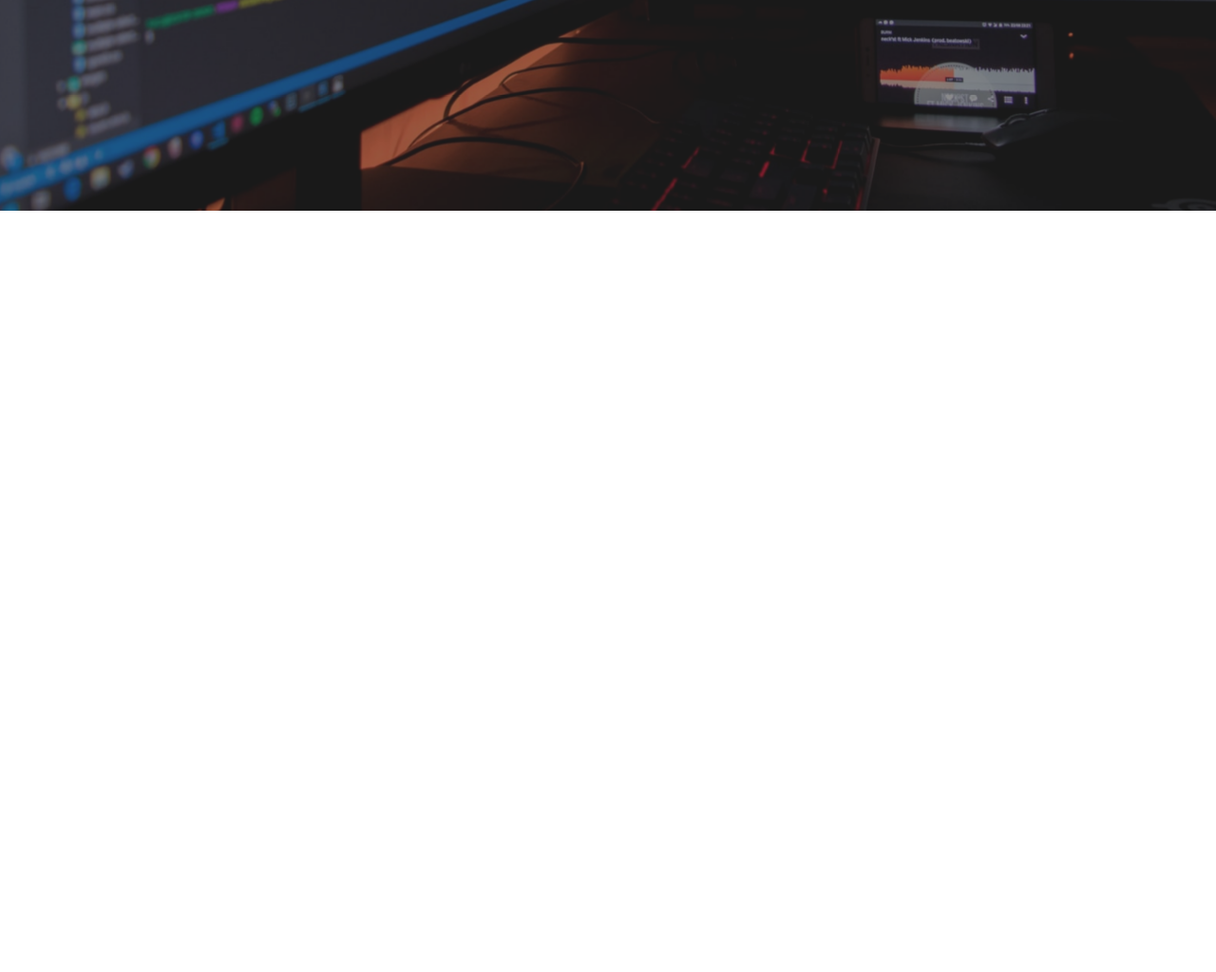
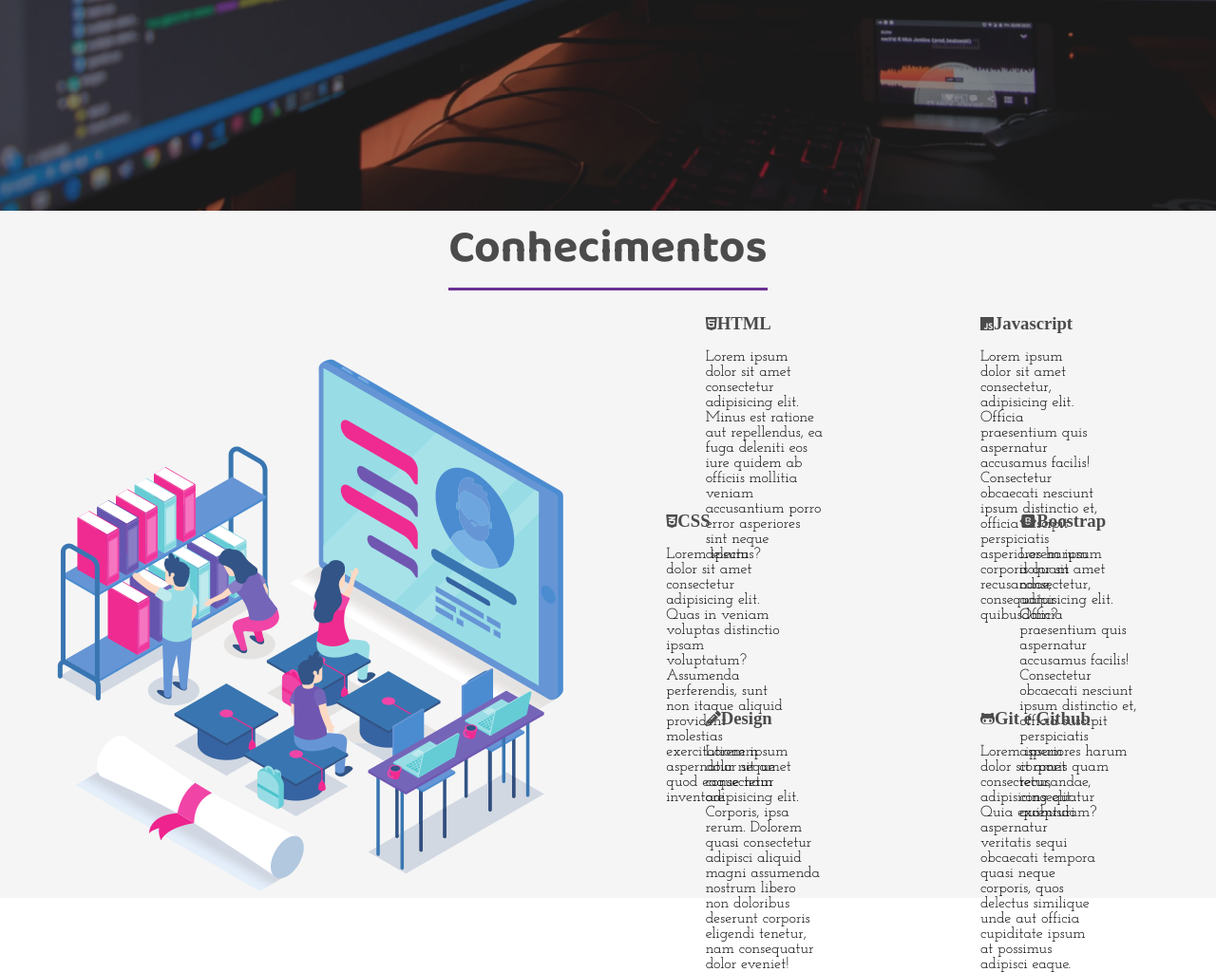
Before and after one commit to Mrtorugo/portfolio, a plain HTML site: page index.html in a window 1280 px wide. Shown: the part 578-1602 px from the top of the page at 95% size. Before the commit the page ends 800 px from the top, so only its background shows below. Drawn offline with Linux system fonts and the light colour scheme; a web font is replaced by a local one.

Commit message:
:package: conhecimentos

```diff
--- a/index.html
+++ b/index.html
@@ -34,7 +34,7 @@
             </div>
         </header>
 
-        <div class="sidebar">
+        <aside class="sidebar">
             <nav>
                 <ul class="menu">
                     <li class="menu-item"><a href="#" class="menu-link">Home</a></li>
@@ -49,7 +49,83 @@
                 <a href="https://github.com/Mrtorugo"><i class="fab fa-github-alt"></i></a>
                 <a href="https://twitter.com/vhugoqwq"><i class="fab fa-twitter"></i></a>
             </div>
-        </div>
+        </aside>
+
+       <section class="sessao-conhecimentos">
+           <div class=""></div>
+           <div class="sessao-header">
+               <h1>Conhecimentos</h1>
+           </div>
+           <div class="conhecimentos">
+               <div class="conhecimento">
+                   <div class="conhecimento-header">
+                       <i class="fab fa-html5"></i>
+                       <h3>HTML</h3>
+                   </div>
+                   <div class="conhecimento-text">
+                       <p>Lorem ipsum dolor sit amet consectetur adipisicing elit. Minus est ratione aut repellendus, ea fuga deleniti eos iure quidem ab officiis mollitia veniam accusantium porro error asperiores sint neque delectus?</p>
+                   </div>
+               </div>
+
+
+               <div class="conhecimento">
+                   <div class="conhecimento-header">
+                       <i class="fab fa-css3-alt"></i>
+                       <h3>CSS</h3>
+                   </div>
+                   <div class="conhecimento-text">
+                       <p>Lorem ipsum dolor sit amet consectetur adipisicing elit. Quas in veniam voluptas distinctio ipsam voluptatum? Assumenda perferendis, sunt non itaque aliquid provident molestias exercitationem aspernatur neque quod eaque nam inventore.</p>
+                   </div>
+               </div>
+
+
+               <div class="conhecimento">
+                   <div class="conhecimento-header">
+                       <i class="fas fa-pencil-alt"></i>
+                       <h3>Design</h3>
+                   </div>
+                   <div class="conhecimento-text">
+                       <p>Lorem ipsum dolor sit amet consectetur adipisicing elit. Corporis, ipsa rerum. Dolorem quasi consectetur adipisci aliquid magni assumenda nostrum libero non doloribus deserunt corporis eligendi tenetur, nam consequatur dolor eveniet!</p>
+                   </div>
+               </div>
+
+
+               <div class="conhecimento">
+                   <div class="conhecimento-header">
+                       <i class="fab fa-js"></i>
+                       <h3>Javascript</h3>
+                   </div>
+                   <div class="conhecimento-text">
+                       <p>Lorem ipsum dolor sit amet consectetur, adipisicing elit. Officia praesentium quis aspernatur accusamus facilis! Consectetur obcaecati nesciunt ipsum distinctio et, officia suscipit perspiciatis asperiores harum corporis quam recusandae, consequatur quibusdam?</p>
+                   </div>
+               </div>
+
+
+               <div class="conhecimento">
+                   <div class="conhecimento-header">
+                       <i class="fab fa-bootstrap "></i>
+                       <h3>Boostrap</h3>
+                   </div>
+                   <div class="conhecimento-text">
+                       <p>Lorem ipsum dolor sit amet consectetur, adipisicing elit. Officia praesentium quis aspernatur accusamus facilis! Consectetur obcaecati nesciunt ipsum distinctio et, officia suscipit perspiciatis asperiores harum corporis quam recusandae, consequatur quibusdam? </p>
+                   </div>
+               </div>
+
+
+               <div class="conhecimento">
+                   <div class="conhecimento-header">
+                       <i class="fab fa-github-alt"></i>
+                       <h3>Git e Github</h3>
+                   </div>
+                   <div class="conhecimento-text">
+                       <p>Lorem ipsum dolor sit amet consectetur, adipisicing elit. Quia excepturi aspernatur veritatis sequi obcaecati tempora quasi neque corporis, quos delectus similique unde aut officia cupiditate ipsum at possimus adipisci eaque.</p>
+                   </div>
+               </div>
+               <div class=".conhecimentos-img-wrapper">
+                   <img src="imagens/dev.png" alt="imagem conhecimento">
+               </div>
+           </div>
+       </section>
 
     </div>
 
--- a/style.css
+++ b/style.css
@@ -206,6 +206,104 @@ header{
     background-color: #a044ff;
 }
 
+
+.conhecimentos{
+    display: grid;
+    grid-template-columns: repeat(16, 1fr);
+    grid-template-rows: repeat(6, 6rem);
+    row-gap: .5rem;
+}
+
+
+
+.conhecimento:nth-child(1){
+    grid-column: 4 / 7;
+    grid-row: 1 / 3;
+}
+
+.conhecimento:nth-child(2){
+    grid-column: 3 / 6;
+    grid-row: 3 / 5;
+}
+
+.conhecimento:nth-child(3){
+    grid-column: 4 / 7;
+    grid-row: 5 / -1;
+}
+
+.conhecimento:nth-child(4){
+    grid-column: 11 / 14;
+    grid-row: 1 / 3;
+}
+
+.conhecimento:nth-child(5){
+    grid-column: 12 / 15;
+    grid-row: 3 / 5;
+}
+
+.conhecimento:nth-child(6){
+    grid-column: 11 / 14;
+    grid-row: 5 / -1;
+}
+
+.sessao-conhecimentos{
+    background-color: #f5f5f5;
+
+
+}
+
+.sessao-header{
+    display: flex;
+    align-items: center;
+    justify-content: center;
+}
+
+.sessao-header h1{
+    font-family: var(--font-primary);
+    font-size: 3rem;
+    color: #4b4b4b;
+    border-bottom: solid 3px #6a3093;
+    margin-bottom: 1.5rem;
+}
+
+.conhecimento-header{
+    display: flex;
+    align-items: center;
+    color: #4b4b4b;
+
+}
+
+.conhecimentos-header i{
+    font-size: 2.5rem;
+}
+
+.conhecimento-headerh3{
+    font-family: var(--font-secundary);
+    font-size: 2rem;
+    padding-left: 1rem;
+
+}
+
+.conhecimento-text{
+    font-family: var(--font-secundary);
+    margin-top: 1rem;
+}
+
+.conhecimentos-img-wrapper{
+    grid-column: 7 / 11;
+    grid-row: 2 / 6;
+    width: 100%;
+    height: 100%;
+}
+
+.conhecimentos-img-wrapper img{
+    object-fit: cover;
+    width: 100%;
+    height: 100%;
+}
+
+
+
 .menu-link{
     font-family: var(--font-action);
     font-size: 2rem;
```
Also changed, not shown: imagens/conhecimento.jpg (added), imagens/dev.png (added).
